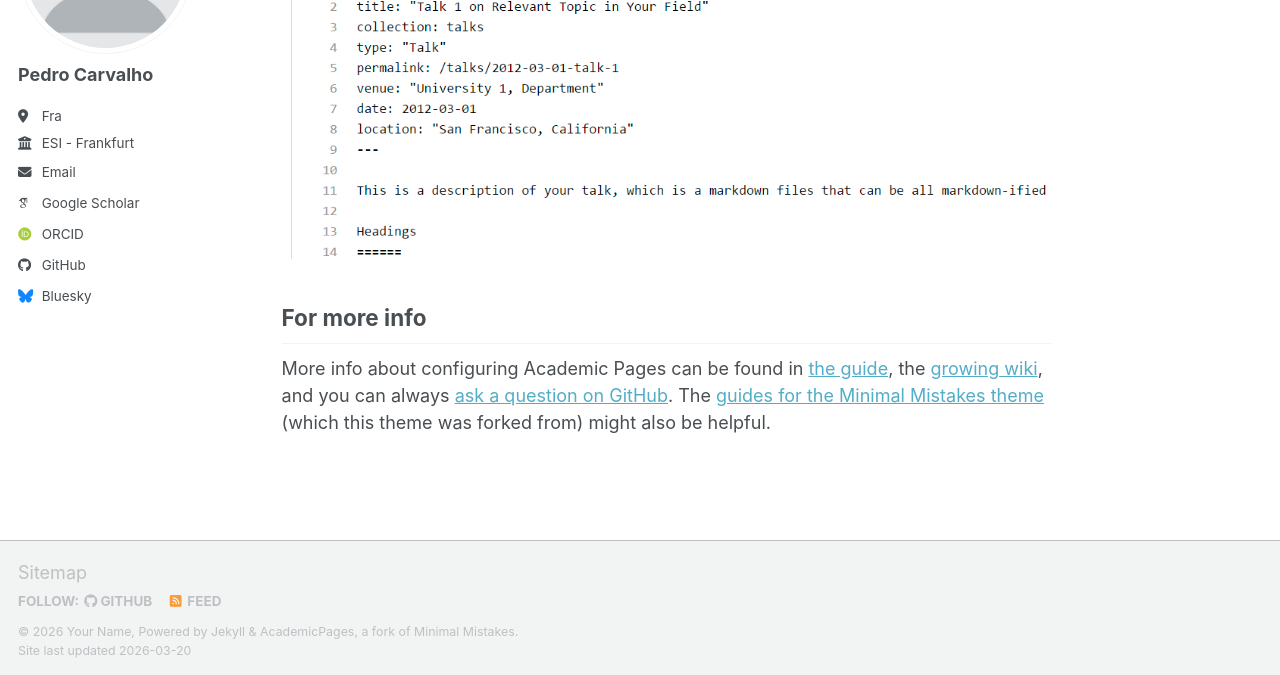
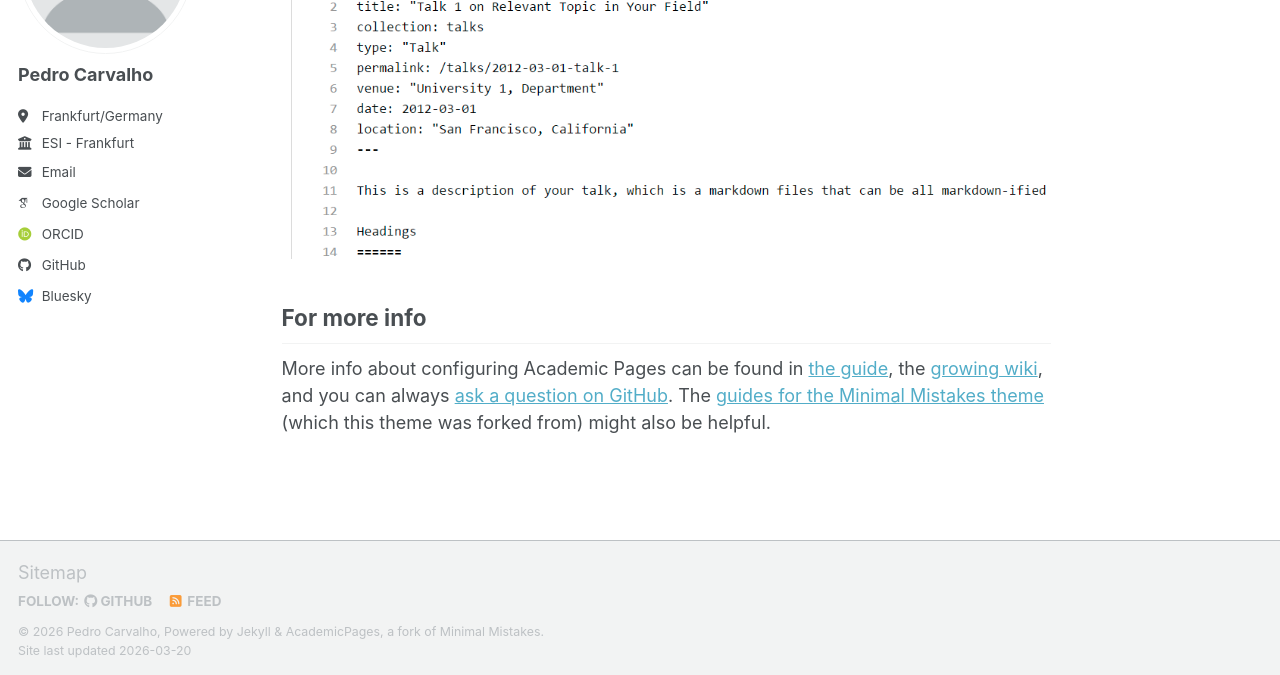
Before and after one commit to prfdecarvalho/prfdecarvalho.github.io, a Jekyll site: the page built from _pages/about.md, in a window 1280 px wide and 900 px high, scrolled down 2720 px. Shown: the part 222-897 px from the top of the window. Built offline with Jekyll 4.4.1, drawn with Linux system fonts in a browser that asks for light colours; some web fonts are replaced; a script bundle is joined from its source files by our own code; library files that are not in the unit come from our copies.

Commit message:
Update _config.yml

```diff
--- a/_config.yml
+++ b/_config.yml
@@ -11,12 +11,12 @@ locale                   : "en-US"
 site_theme               : "default" # The available themes options are "default", "air", "sunrise", "mint", "dirt" and "contrast"
 title                    : "Pedro Carvalho"
 title_separator          : "-"
-name                     : &name "Your Name"
+name                     : &name "Pedro Carvalho"
 description              : &description "Your Name's academic portfolio"   # Update this with a general description of your site, this is the default if not overridden by a page
 url                      : https://academicpages.github.io # The base hostname & protocol for your site e.g. "https://[your GitHub username].github.io",
                                                            # or if you already have some other page hosted on Github then use "https://[your GitHub username].github.io/[Your Repo Name]"
 baseurl                  : "" # the subpath of your site, e.g. "/blog"
-repository               : "academicpages/academicpages.github.io"
+repository               : "prfdecarvalho.github.io"
 
 # Site Author - The following control what appear as part of the author content on the side bar.
 #               If a field is blank the icon and link will not appear, otherwise it will be shown.
@@ -27,7 +27,7 @@ author:
   name             : "Pedro Carvalho"
   pronouns         : # example: "she/her"
   bio              : ""
-  location         : "Fra"
+  location         : "Frankfurt/Germany"
   employer         : "ESI - Frankfurt"
   uri              : # URL
   email            : ""
```
